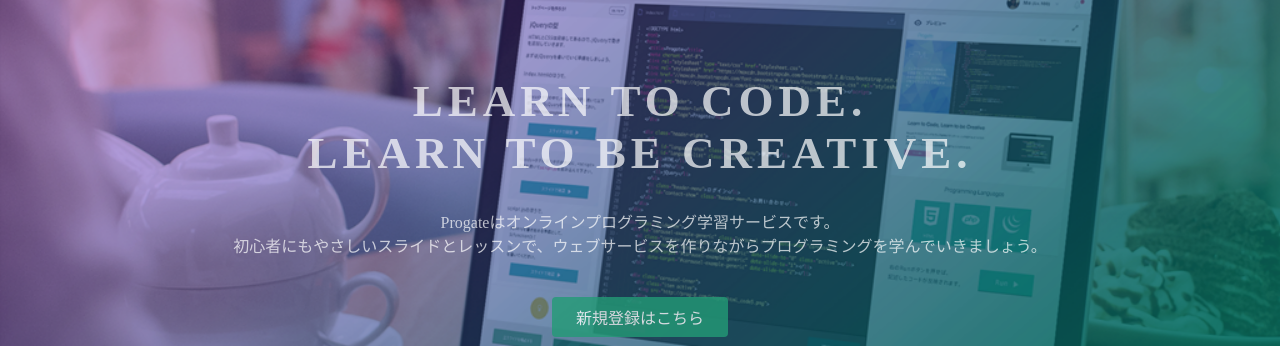
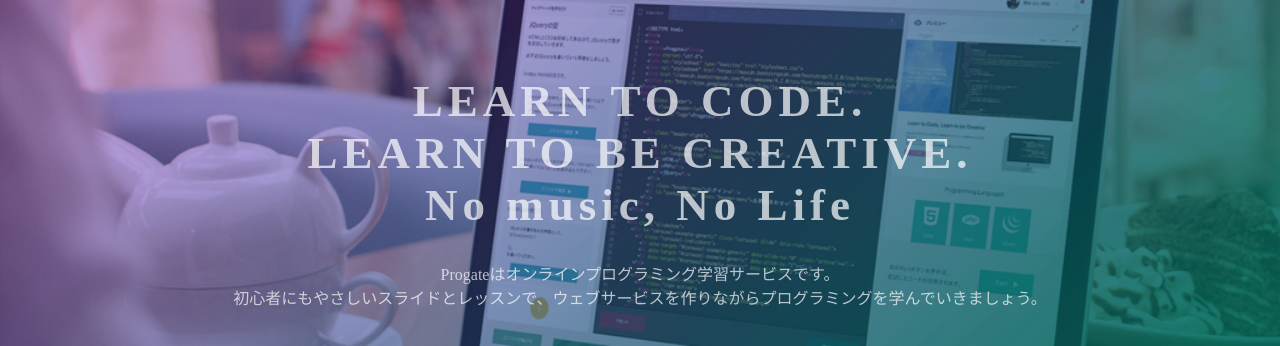
Before and after one commit to keita-md/keita-md.github.io, a plain HTML site: page index.html in a window 1280 px wide. Shown: the part 135-481 px from the top of the page. Drawn offline with Linux system fonts and the light colour scheme.

Commit message:
Update index.html

```diff
--- a/index.html
+++ b/index.html
@@ -23,7 +23,7 @@
   </header>
   <div class="top-wrapper">
     <div class="container">
-      <h1>LEARN TO CODE.<br>LEARN TO BE CREATIVE.</h1>
+      <h1>LEARN TO CODE.<br>LEARN TO BE CREATIVE.<br>No music, No Life</h1>
       <p>Progateはオンラインプログラミング学習サービスです。<br>初心者にもやさしいスライドとレッスンで、ウェブサービスを作りながらプログラミングを学んでいきましょう。</p>
       <div class="btn-wrapper">
         <a href="#" class="btn signup">新規登録はこちら</a>
```
